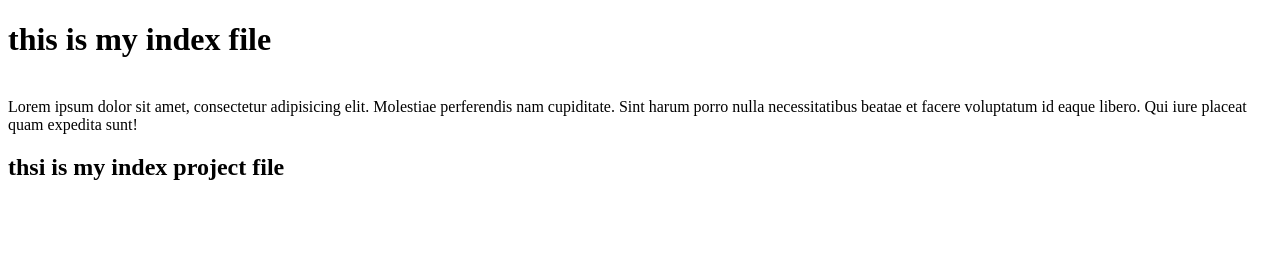
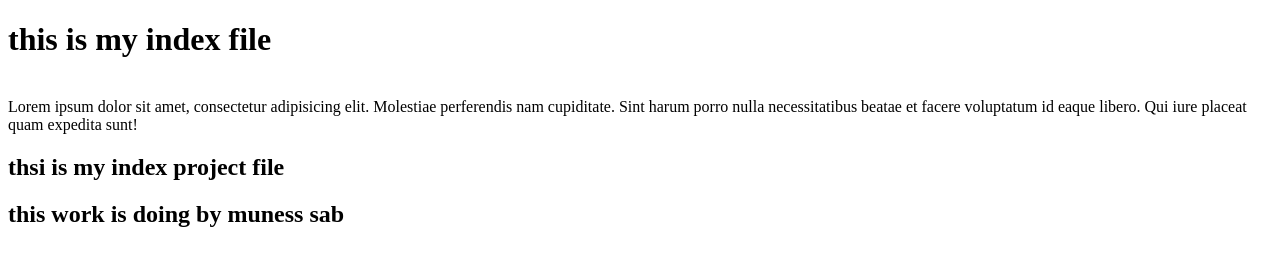
Before and after one commit to SyedMurtazaSaeed/GIT-MARCH-28-2025, a plain HTML site: page Index.html in a window 1280 px wide. Drawn offline with Linux system fonts and the light colour scheme.

Commit message:
Update Index.html

```diff
--- a/Index.html
+++ b/Index.html
@@ -14,5 +14,8 @@
     <h2>
         thsi is my index project file
     </h2>
+    <h2>
+        this work is doing by muness sab
+    </h2>
 </body>
 </html>
```
